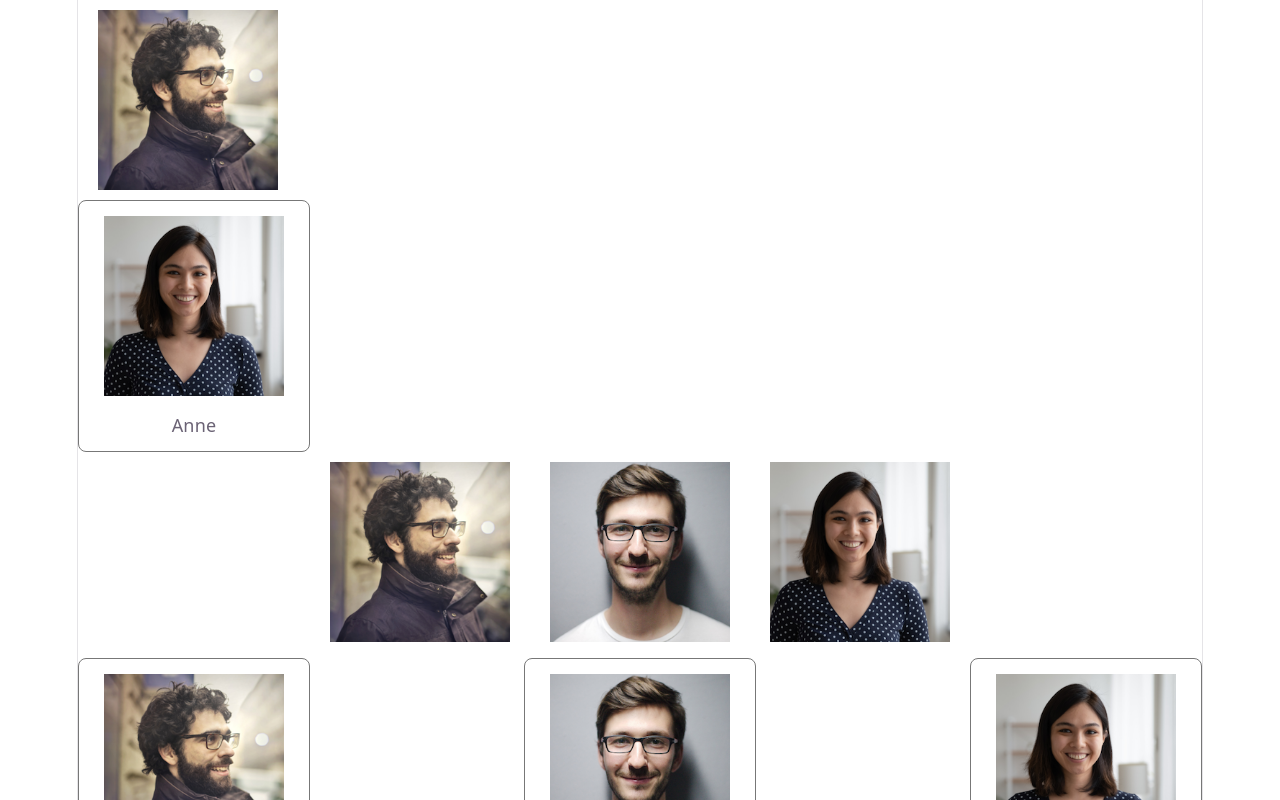
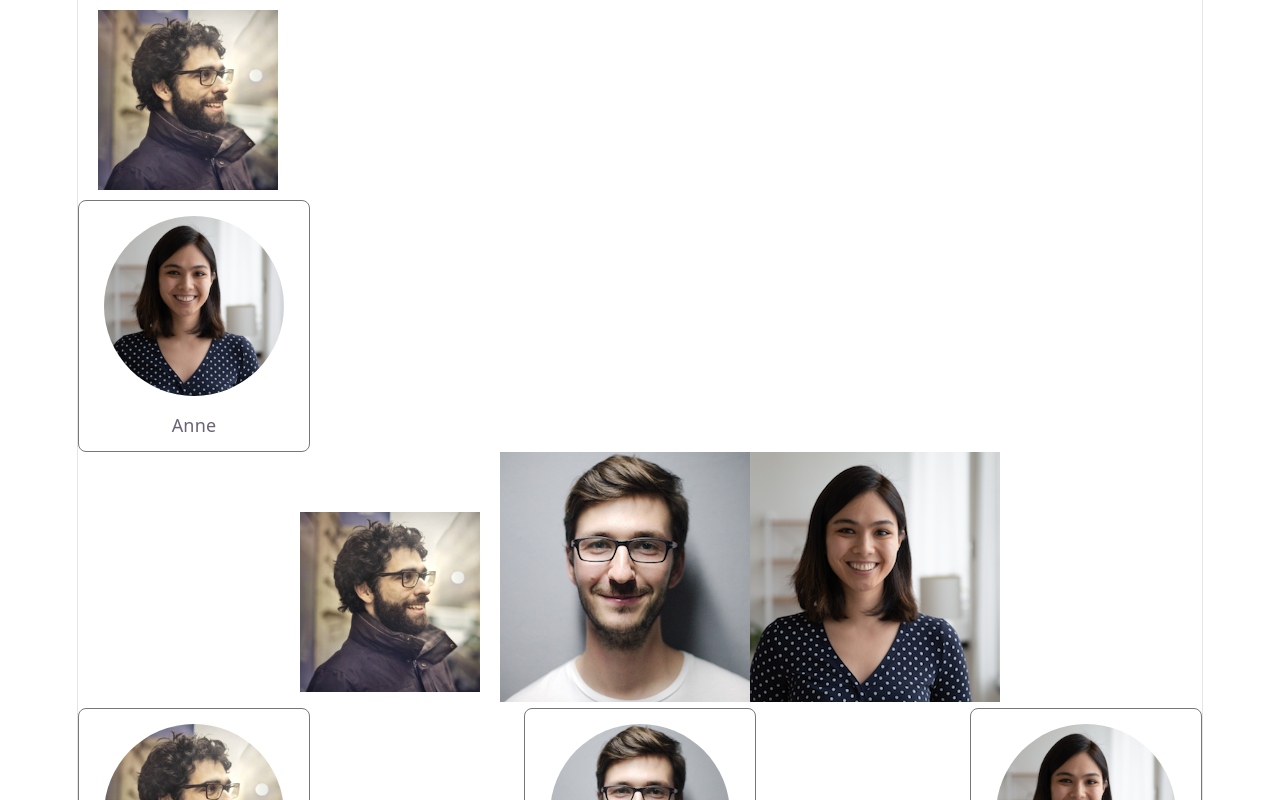
Before and after one commit to xywon0219nate-blip/fe-course, a React (Vite) app in the folder basic-app/: page / in a window 1280 px wide. Shown: the top 800 px of the page. Built offline with nearby package versions, Linux system fonts and the light colour scheme.

Commit message:
2026-04-08 commit

```diff
--- a/basic-app/src/App.jsx
+++ b/basic-app/src/App.jsx
@@ -4,7 +4,8 @@
 import Avatar from "./component/avatar/Avatar.jsx";
 
 import Menu from "./component/menu/Menu.jsx";
-import style from "./component/menu/Menu.module.css";
+import mstyle from "./component/menu/Menu.module.css";
+import style from "./component/avatar/Avatar.module.css";
 
 import people1 from "./assets/people1.webp";
 import people2 from "./assets/people2.webp";
@@ -13,7 +14,7 @@
 
 export function App() {
   const list = [
-    {img:people1},
+    {img:people1, style:style.avatar_img},
     {img:people2},
     {img:people3},
   ]
@@ -26,7 +27,7 @@
 
   return (
     <>
-      <AvatarImage img={people1} />
+      <AvatarImage img={people1} style={style.avatar_img}/>
       <Avatar name="Anne" img={people3}/>
       <AvatarImageList imgList={list}/>
       <AvatarList list={alist}/>
--- a/basic-app/src/component/avatar/Avatar.jsx
+++ b/basic-app/src/component/avatar/Avatar.jsx
@@ -7,7 +7,7 @@
 export default function Avatar({name, img}) {
     return (
         <div className={style.avatar}>
-            <AvatarImage img={img}/>
+            <AvatarImage img={img} style={style.avatar_img_circle}/>
             <p>{name}</p>
         </div>
     )
--- a/basic-app/src/component/avatar/Avatar.module.css
+++ b/basic-app/src/component/avatar/Avatar.module.css
@@ -15,3 +15,8 @@
     border-radius: 8px;
     text-align: center;
 }
+.avatar_img_circle {
+    width: 180px;
+    border-radius: 100%;
+    padding: 10px 20px;
+}
--- a/basic-app/src/component/avatar/AvatarImage.jsx
+++ b/basic-app/src/component/avatar/AvatarImage.jsx
@@ -1,7 +1,7 @@
-import style from './Avatar.module.css';
+// import style from './Avatar.module.css';
 
-export default function AvatarImage({img}) {
+export default function AvatarImage({img, style}) {
     return (
-        <img src={img} className={style.avatar_img} alt="photo" />
+        <img src={img} className={style} alt="photo" />
     )
 }
--- a/basic-app/src/component/avatar/AvatarImageList.jsx
+++ b/basic-app/src/component/avatar/AvatarImageList.jsx
@@ -3,8 +3,12 @@
 export default function AvatarImageList({ imgList }) {
     return (
         <div>
-            { imgList.map(item =>
-                <AvatarImage img={item.img} />
+            { imgList.map((item, idx) =>
+                <AvatarImage
+                    img={item.img}
+                    style={item.style}
+                    key={idx}
+                    />
             ) }
         </div>
     )
--- a/basic-app/src/component/avatar/AvatarList.jsx
+++ b/basic-app/src/component/avatar/AvatarList.jsx
@@ -4,9 +4,10 @@
 export default function AvatarList({ list }) {
     return (
         <div className={style.avatar_list}>
-            { list.map((item) =>
+            { list.map((item,idx) =>
                 <Avatar img={item.img}
-                        name={item.name} /> ) }
+                        name={item.name}
+                        key={idx} /> ) }
         </div>
     )
 }
```
